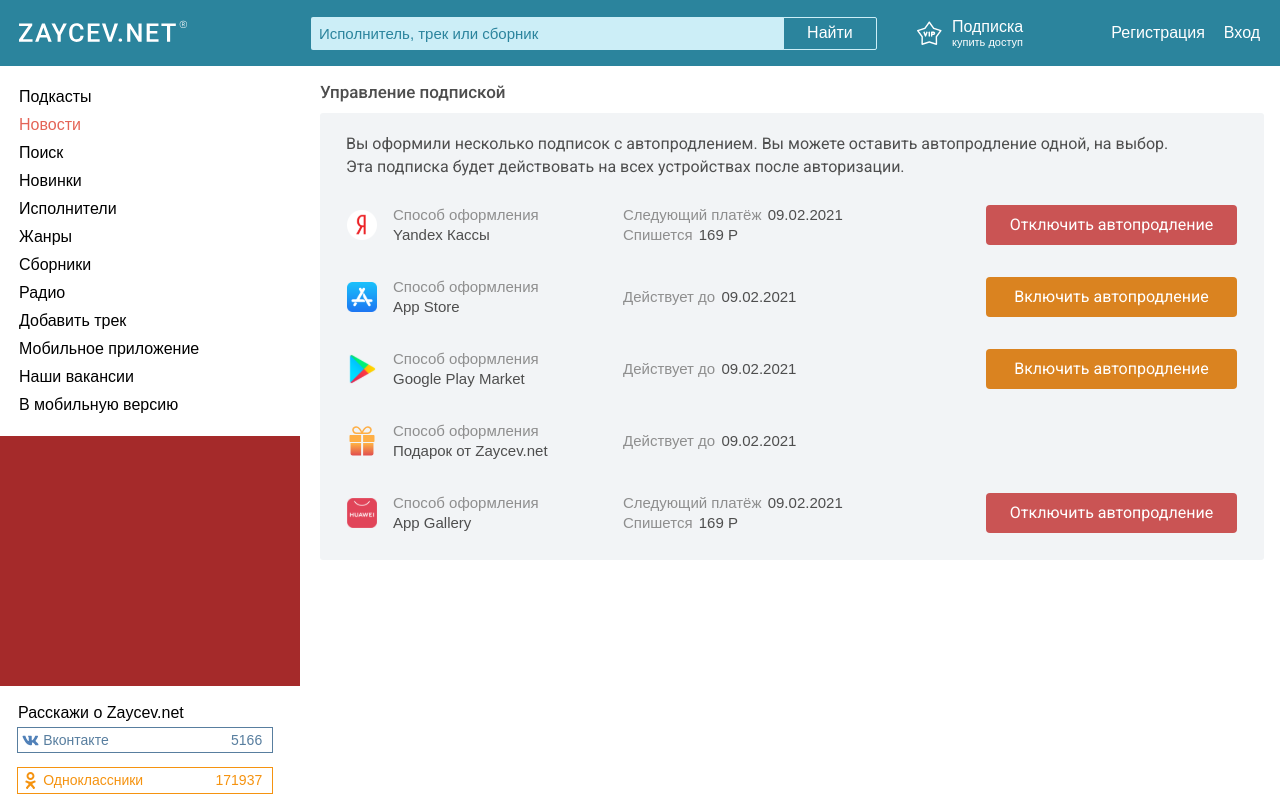
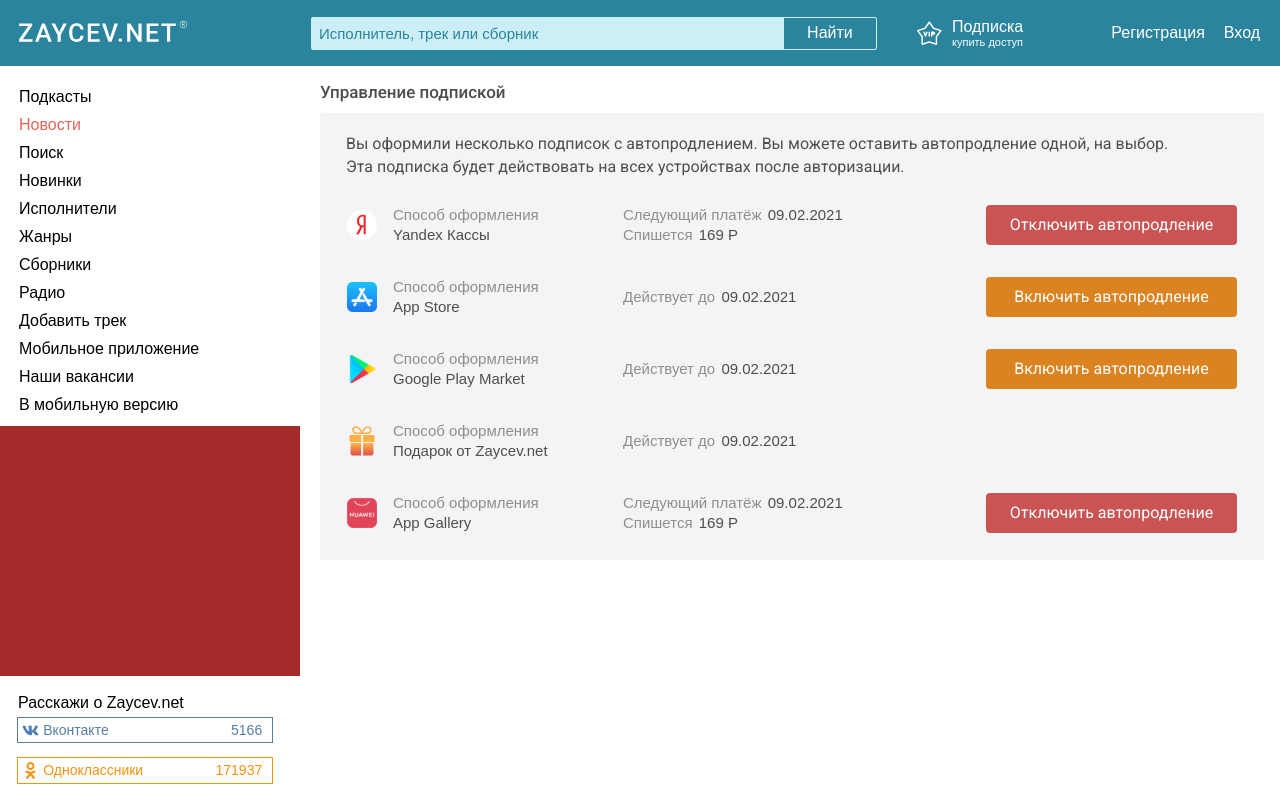
Before and after one commit to NikitaPakhomov/Zaycev-test, a React (Create React App) app: page / in a window 1280 px wide. Shown: the top 796 px of the page. Built offline with nearby package versions, Linux system fonts and the light colour scheme.

Commit message:
menu fix

```diff
--- a/src/components/SideBarMenu/styled.index.js
+++ b/src/components/SideBarMenu/styled.index.js
@@ -19,11 +19,12 @@
   }}
 `;
 
-export const MenuUl = styled.div`
+export const MenuUl = styled.ul`
   display: flex;
   flex-direction: column;
   list-style: none;
   padding: 17px 18px;
+  margin: 0 0 -10px;
 `;
 
 export const Link = styled.a`
```
